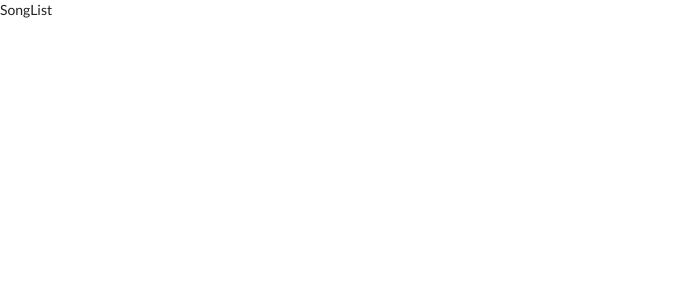
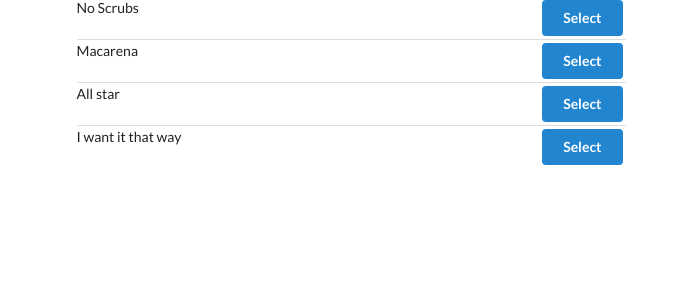
Before and after one commit to Annettesunday/REACT-SONGS, a React (Create React App) app: page / in a window 1280 px wide. Shown: the top 300 px of the page, without its empty margins (0-688 px from the left). Built offline with nearby package versions, Linux system fonts and the light colour scheme.

Commit message:
ch(SongList): building a list with redux data

```diff
--- a/src/components/App.js
+++ b/src/components/App.js
@@ -4,8 +4,12 @@
 
 const App = () => {
   return (
-    <div>
-      <SongList />
+    <div className="ui container grid">
+      <div className="ui row">
+        <div className="column eight wide">
+          <SongList />
+        </div>
+      </div>
     </div>
   );
 };
--- a/src/components/SongList.js
+++ b/src/components/SongList.js
@@ -2,9 +2,20 @@
 import { connect } from "react-redux";
 
 class SongList extends Component {
+  renderList() {
+    return this.props.songs.map(song => {
+      return (
+        <div className="item" key={song.title}>
+          <div className="right floated content">
+            <button className="ui button primary">Select</button>
+          </div>
+          <div className="content">{song.title}</div>
+        </div>
+      );
+    });
+  }
   render() {
-    console.log(this.props);
-    return <div>SongList</div>;
+    return <div className="ui divided list ">{this.renderList()}</div>;
   }
 }
 
```
